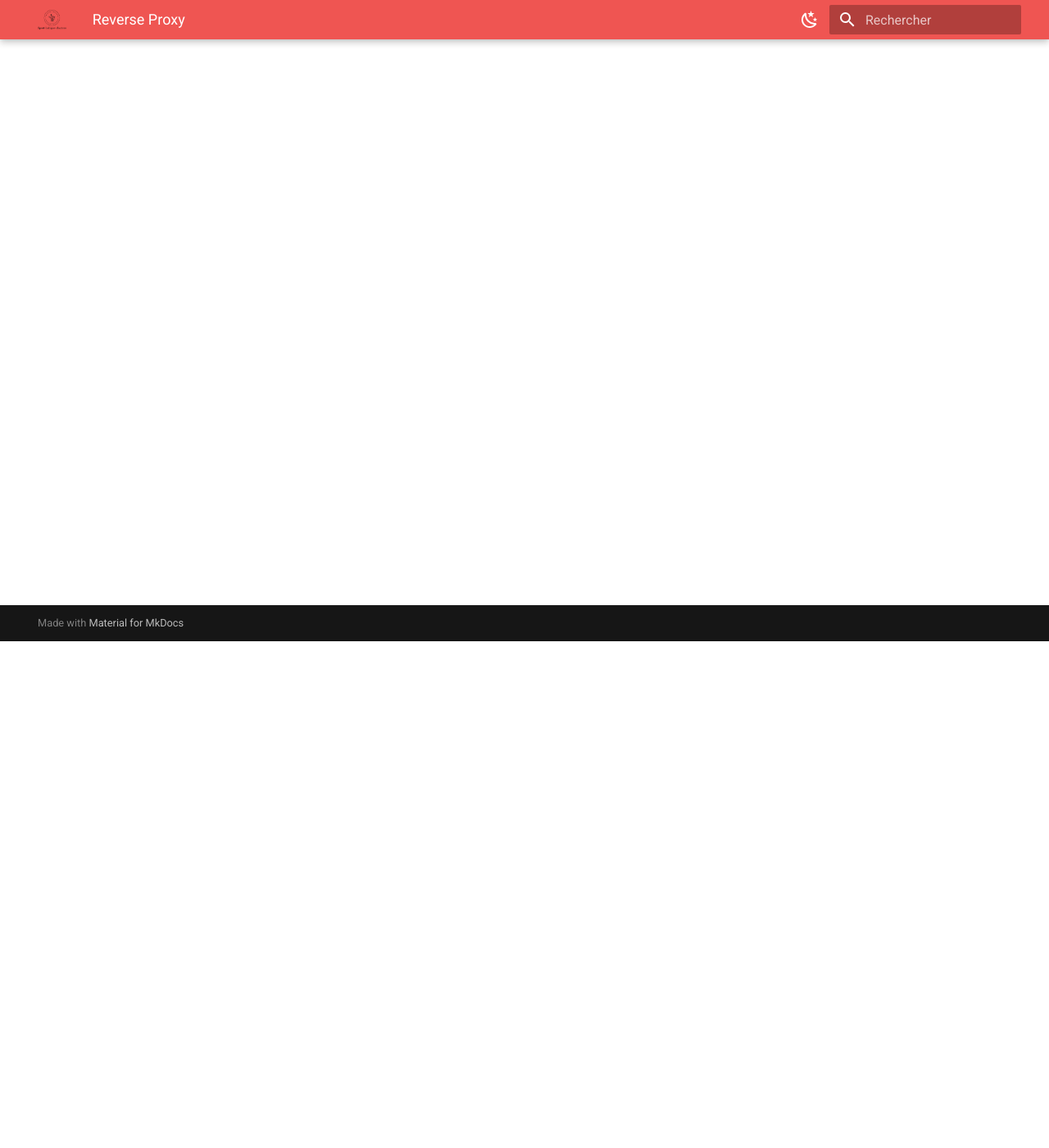
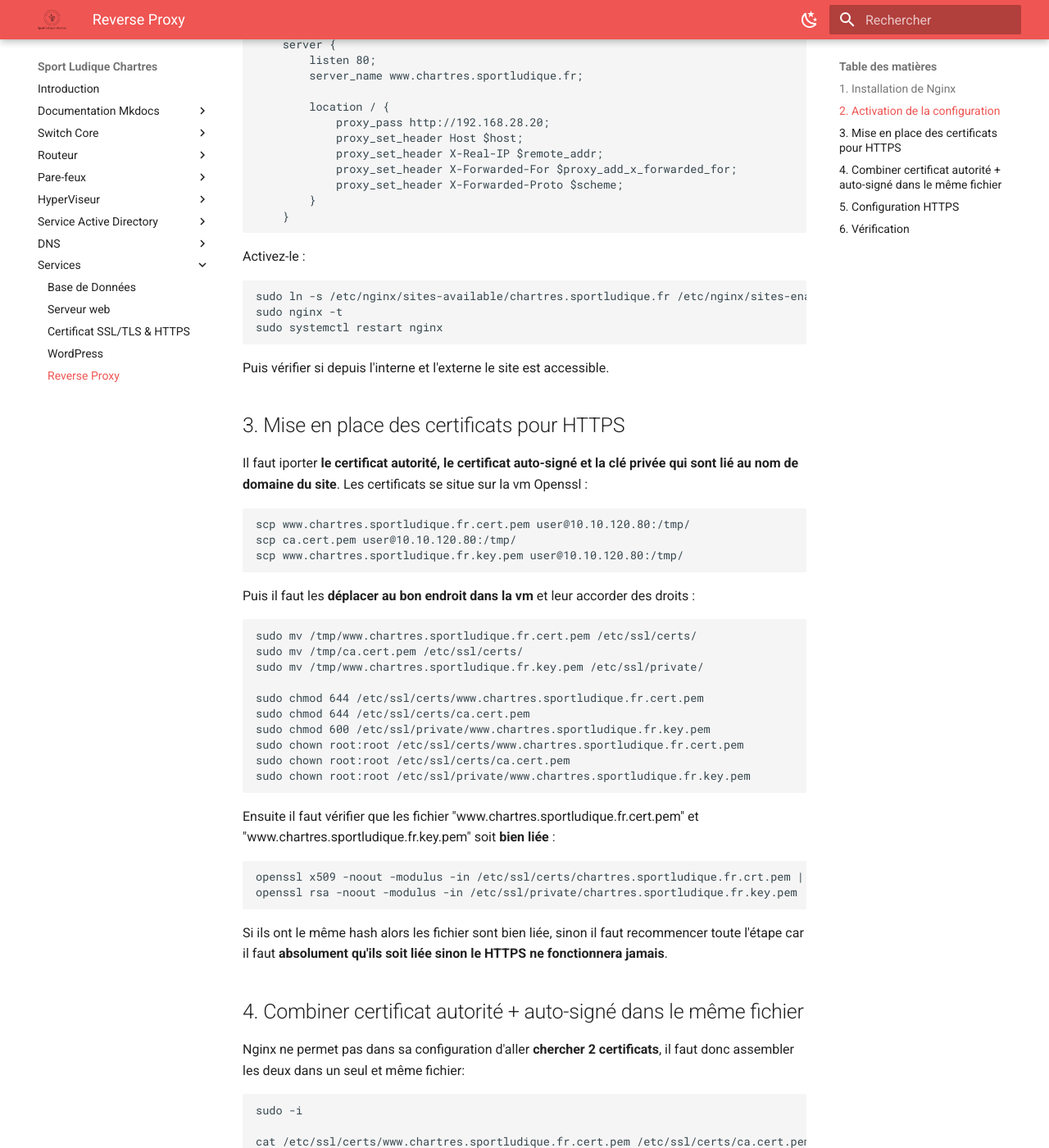
Before and after one commit to Sym-0ne/sport-ludique-Chartres, an MkDocs documentation site: the page built from docs/Services/reverse-proxy.md, in a window 1280 px wide and 1400 px high, scrolled down 618 px. Shown: the whole window at 82% size. Built offline with MkDocs 1.6.1 and Material for MkDocs 9.7.7, drawn with Linux system fonts in a browser that asks for light colours; some of the changed text lies outside the part shown.

Commit message:
reverse-proxy

````diff
--- a/docs/Services/reverse-proxy.md
+++ b/docs/Services/reverse-proxy.md
@@ -1 +1,144 @@
 # Reverse Proxy
+
+Voici les étapes nécessaires pour installer et configurer un reverse proxy Nginx avec gestion de HTTPS.
+
+## 1. Installation de Nginx
+
+Sur Debian/Ubuntu :
+
+```
+sudo apt update
+sudo apt install nginx
+```
+
+## 2. Activation de la configuration
+
+Créez le fichier :
+
+```
+sudo nano /etc/nginx/sites-available/chartres.sportludique.fr
+```
+
+Mettre cette conf pour un accès en http :
+
+```
+    server {
+        listen 80;
+        server_name www.chartres.sportludique.fr;
+
+        location / {
+            proxy_pass http://192.168.28.20;
+            proxy_set_header Host $host;
+            proxy_set_header X-Real-IP $remote_addr;
+            proxy_set_header X-Forwarded-For $proxy_add_x_forwarded_for;
+            proxy_set_header X-Forwarded-Proto $scheme;
+        }
+    }
+```
+
+Activez-le :
+
+```
+sudo ln -s /etc/nginx/sites-available/chartres.sportludique.fr /etc/nginx/sites-enabled/
+sudo nginx -t
+sudo systemctl restart nginx
+```
+Puis vérifier si depuis l'interne et l'externe le site est accessible.
+
+## 3. Mise en place des certificats pour HTTPS
+
+Il faut iporter **le certificat autorité, le certificat auto-signé et la clé privée qui sont lié au nom de domaine du site**. Les certificats se situe sur la vm Openssl :
+
+```
+scp www.chartres.sportludique.fr.cert.pem user@10.10.120.80:/tmp/
+scp ca.cert.pem user@10.10.120.80:/tmp/
+scp www.chartres.sportludique.fr.key.pem user@10.10.120.80:/tmp/
+```
+Puis il faut les **déplacer au bon endroit dans la vm** et leur accorder des droits :
+
+```
+sudo mv /tmp/www.chartres.sportludique.fr.cert.pem /etc/ssl/certs/
+sudo mv /tmp/ca.cert.pem /etc/ssl/certs/
+sudo mv /tmp/www.chartres.sportludique.fr.key.pem /etc/ssl/private/
+
+sudo chmod 644 /etc/ssl/certs/www.chartres.sportludique.fr.cert.pem
+sudo chmod 644 /etc/ssl/certs/ca.cert.pem
+sudo chmod 600 /etc/ssl/private/www.chartres.sportludique.fr.key.pem
+sudo chown root:root /etc/ssl/certs/www.chartres.sportludique.fr.cert.pem
+sudo chown root:root /etc/ssl/certs/ca.cert.pem
+sudo chown root:root /etc/ssl/private/www.chartres.sportludique.fr.key.pem
+```
+
+Ensuite il faut vérifier que les fichier "www.chartres.sportludique.fr.cert.pem" et "www.chartres.sportludique.fr.key.pem" soit **bien liée** :
+
+```
+openssl x509 -noout -modulus -in /etc/ssl/certs/chartres.sportludique.fr.crt.pem | openssl md5
+openssl rsa -noout -modulus -in /etc/ssl/private/chartres.sportludique.fr.key.pem | openssl md5
+```
+
+Si ils ont le même hash alors les fichier sont bien liée, sinon il faut recommencer toute l'étape car il faut **absolument qu'ils soit liée sinon le HTTPS ne fonctionnera jamais**.
+
+## 4. Combiner certificat autorité + auto-signé dans le même fichier
+
+Nginx ne permet pas dans sa configuration d'aller **chercher 2 certificats**, il faut donc assembler les deux dans un seul et même fichier:
+
+```
+sudo -i
+
+cat /etc/ssl/certs/www.chartres.sportludique.fr.cert.pem /etc/ssl/certs/ca.cert.pem > /etc/ssl/certs/www.chartres.sportludique.fr.fullchain.pem
+```
+
+## 5. Configuration HTTPS
+
+Modifié la conf pour que le site fonctionne en HTTPS:
+
+```
+sudo nano /etc/nginx/sites-available/chartres.sportludique.fr
+```
+
+```
+server {
+    listen 80;
+    server_name www.chartres.sportludique.fr;
+
+    # Redirection HTTP → HTTPS
+    return 301 https://$host$request_uri;
+}
+
+server {
+    listen 443 ssl;
+    server_name www.chartres.sportludique.fr;
+
+    # Certificat SSL du reverse proxy (public)
+    ssl_certificate /etc/ssl/certs/www.chartres.sportludique.fr.fullchain.pem;
+    ssl_certificate_key /etc/ssl/private/www.chartres.sportludique.fr.key.pem;
+
+    # (Optionnel) paramètres SSL recommandés
+    proxy_ssl_protocols TLSv1.2 TLSv1.3;
+    proxy_ssl_ciphers HIGH:!aNULL:!MD5;
+
+    location / {
+        # Redirection vers ton site interne HTTPS (ta VM)
+        proxy_pass https://192.168.28.20;
+
+        proxy_ssl_server_name on;
+        proxy_ssl_verify off;  # si ton certificat interne n’est pas signé par une autorité publique
+
+        proxy_set_header Host $host;
+        proxy_set_header X-Real-IP $remote_addr;
+        proxy_set_header X-Forwarded-For $proxy_add_x_forwarded_for;
+        proxy_set_header X-Forwarded-Proto https;
+    }
+}
+```
+
+## 6. Vérification
+
+Vérifier qu'il n'y a pas d'erreur et redémarrer le service:
+
+```
+sudo nginx -t
+sudo systemctl restart nginx
+```
+
+Puis vérifier si depuis l'interne et l'externe le site est accessible.
````
Also changed, not shown: docs/DNS/DNS Resolveur.md (+1 -1 lines), docs/DNS/DNS autorité.md (+3 -1 lines).
